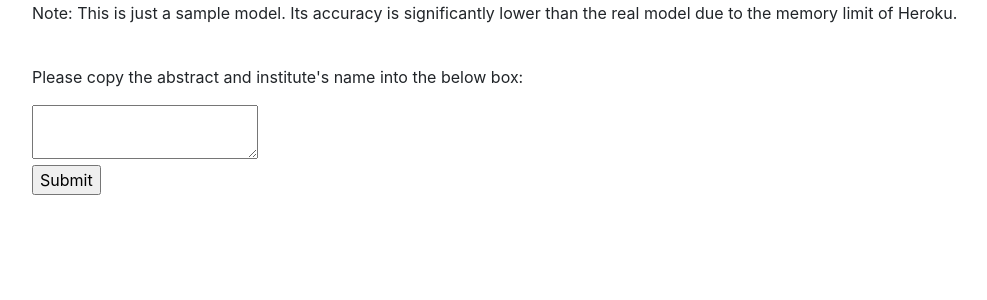
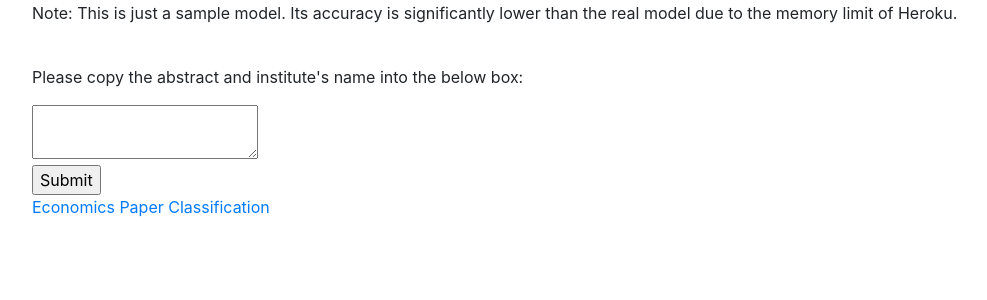
Before and after one commit to shoujungu/Impact_Factor_Pred, a Flask app: page / in a window 1280 px wide. Shown: the part 242-542 px from the top of the page, without its empty margins (53-1040 px from the left). Run offline with Flask 2, Linux system fonts and the light colour scheme; parts of the project's set-up code (start-up, migrations or seed data) failed here and were passed over; some libraries are stand-ins or nearby versions.

Commit message:
Update index.html

```diff
--- a/templates/index.html
+++ b/templates/index.html
@@ -31,6 +31,10 @@
     </form>
   </div>
 
+    <div class='container'>
+      <a href="url">Economics Paper Classification</a>
+    </div>
+
 
 </body>
 </html>
```
